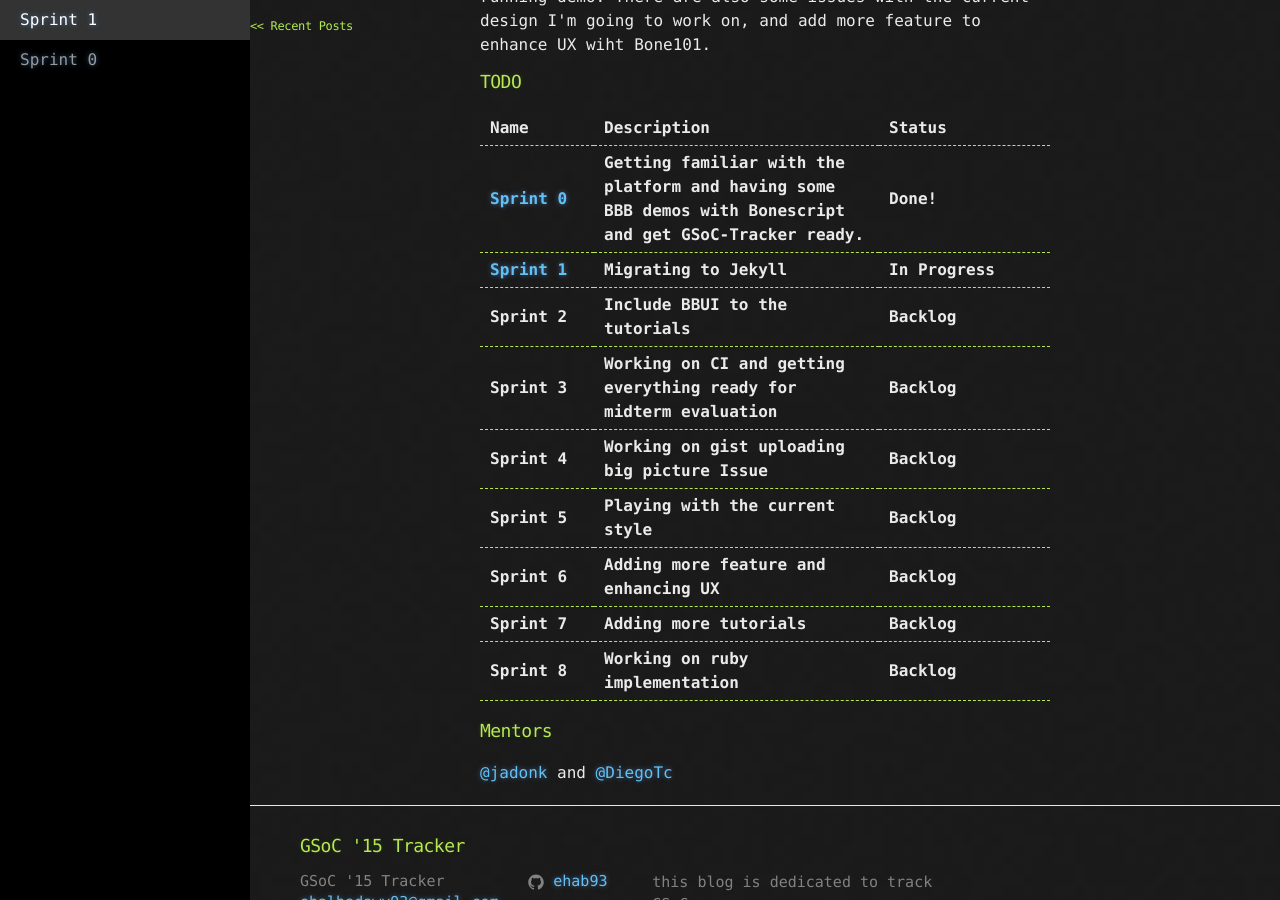
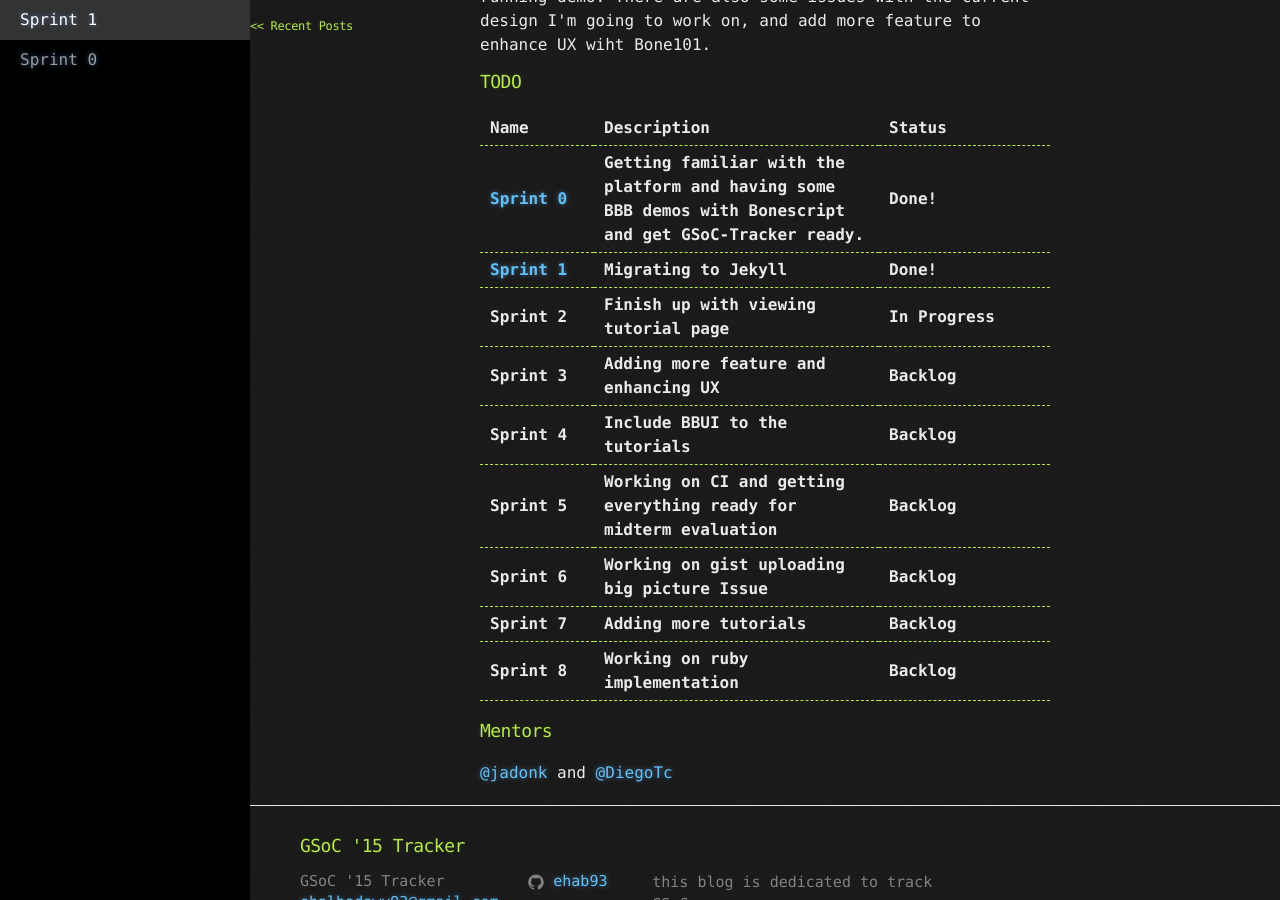
Before and after one commit to ebadawy/GSoC-Tracker, a Jekyll site: the page built from index.html, in a window 1280 px wide and 900 px high, scrolled down 782 px. Built offline with Jekyll 4.4.1, drawn with Linux system fonts in a browser that asks for light colours.

Commit message:
Update the timeline

```diff
--- a/index.html
+++ b/index.html
@@ -34,31 +34,31 @@
 		<tr>
 			<th scope="col" width="20%"><a href="{{ site.baseurl }}/2015/06/02/sprint1.html">Sprint 1</a></th>
 			<th scope="col" width="50%">Migrating to Jekyll</th>
+			<th scope="col" width="30%">Done!</th>
+		</tr>
+		<tr>
+			<th scope="col" width="20%">Sprint 2</th>
+			<th scope="col" width="50%">Finish up with viewing tutorial page</th>
 			<th scope="col" width="30%">In Progress</th>
 		</tr>
 		<tr>
-			<th scope="col" width="20%">Sprint 2</th>
+			<th scope="col" width="20%">Sprint 3</th>
+			<th scope="col" width="50%">Adding more feature and enhancing UX</th>
+			<th scope="col" width="30%">Backlog</th>
+		</tr>
+		<tr>
+			<th scope="col" width="20%">Sprint 4</th>
 			<th scope="col" width="50%">Include BBUI to the tutorials</th>
 			<th scope="col" width="30%">Backlog</th>
 		</tr>
 		<tr>
-			<th scope="col" width="20%">Sprint 3</th>
+			<th scope="col" width="20%">Sprint 5</th>
 			<th scope="col" width="50%">Working on CI and getting everything ready for midterm evaluation</th>
 			<th scope="col" width="30%">Backlog</th>
 		</tr>
 		<tr>
-			<th scope="col" width="20%">Sprint 4</th>
+			<th scope="col" width="20%">Sprint 6</th>
 			<th scope="col" width="50%">Working on gist uploading big picture Issue</th>
-			<th scope="col" width="30%">Backlog</th>
-		</tr>
-		<tr>
-			<th scope="col" width="20%">Sprint 5</th>
-			<th scope="col" width="50%">Playing with the current style</th>
-			<th scope="col" width="30%">Backlog</th>
-		</tr>
-		<tr>
-			<th scope="col" width="20%">Sprint 6</th>
-			<th scope="col" width="50%">Adding more feature and enhancing UX</th>
 			<th scope="col" width="30%">Backlog</th>
 		</tr>
 		<tr>
```
